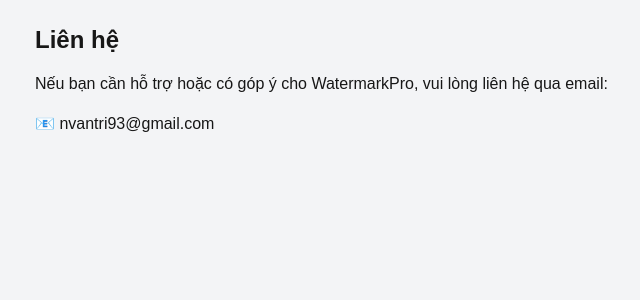
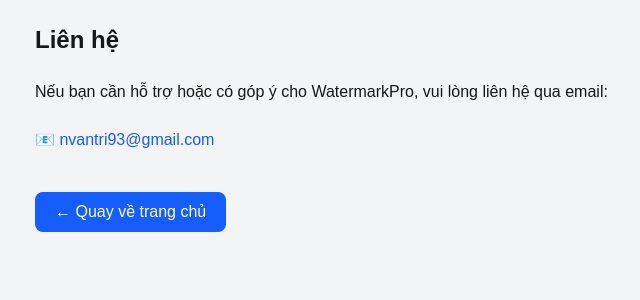
Before and after one commit to hiyoshichannel-boop/WatermarkOnline, a Next.js app: page /contact in a window 1280 px wide. Shown: the top 300 px of the page, without its empty margins (293-933 px from the left). Built offline with nearby package versions, Linux system fonts and the light colour scheme.

Commit message:
Update 47-fix error

```diff
--- a/app/contact/page.tsx
+++ b/app/contact/page.tsx
@@ -1,4 +1,5 @@
 import type { Metadata } from "next";
+import Link from "next/link";
 
 export const metadata: Metadata = {
   title: "Liên hệ – WatermarkPro",
@@ -8,7 +9,7 @@ export const metadata: Metadata = {
 
 export default function ContactPage() {
   return (
-    <main className="max-w-2xl mx-auto p-6 space-y-4">
+    <main className="max-w-2xl mx-auto p-6 space-y-6">
       <h1 className="text-2xl font-bold">Liên hệ</h1>
 
       <p>
@@ -16,9 +17,19 @@ export default function ContactPage() {
         vui lòng liên hệ qua email:
       </p>
 
-      <p className="font-medium">
+      <p className="font-medium text-blue-600">
         📧 nvantri93@gmail.com
       </p>
+
+      {/* Nút quay về trang chủ */}
+      <div className="pt-4">
+        <Link
+          href="/"
+          className="inline-block bg-blue-600 hover:bg-blue-700 text-white px-5 py-2 rounded-lg transition"
+        >
+          ← Quay về trang chủ
+        </Link>
+      </div>
     </main>
   );
 }
--- a/app/privacy/page.tsx
+++ b/app/privacy/page.tsx
@@ -1,4 +1,5 @@
 import type { Metadata } from "next";
+import Link from "next/link";
 
 export const metadata: Metadata = {
   title: "Privacy Policy – WatermarkPro",
@@ -19,6 +20,15 @@ export default function PrivacyPage() {
       <p>
         Sau khi xử lý xong, dữ liệu sẽ được xoá tự động khỏi hệ thống.
       </p>
+      {/* Nút quay về trang chủ */}
+      <div className="pt-4">
+        <Link
+          href="/"
+          className="inline-block bg-blue-600 hover:bg-blue-700 text-white px-5 py-2 rounded-lg transition"
+        >
+          ← Quay về trang chủ
+        </Link>
+      </div>
     </main>
   );
 }
--- a/app/watermark-anh-khong-vo/page.tsx
+++ b/app/watermark-anh-khong-vo/page.tsx
@@ -1,4 +1,5 @@
 import type { Metadata } from "next";
+import Link from "next/link";
 
 export const metadata: Metadata = {
   title: "Watermark ảnh không vỡ – Giữ nguyên chất lượng ảnh | WatermarkPro",
@@ -39,6 +40,15 @@ export default function Page() {
       <p className="font-medium">
         👉 Dùng thử ngay công cụ watermark ảnh không vỡ tại trang chủ.
       </p>
+      {/* Nút quay về trang chủ */}
+      <div className="pt-4">
+        <Link
+          href="/"
+          className="inline-block bg-blue-600 hover:bg-blue-700 text-white px-5 py-2 rounded-lg transition"
+        >
+          ← Quay về trang chủ
+        </Link>
+      </div>
     </main>
   );
 }
```
